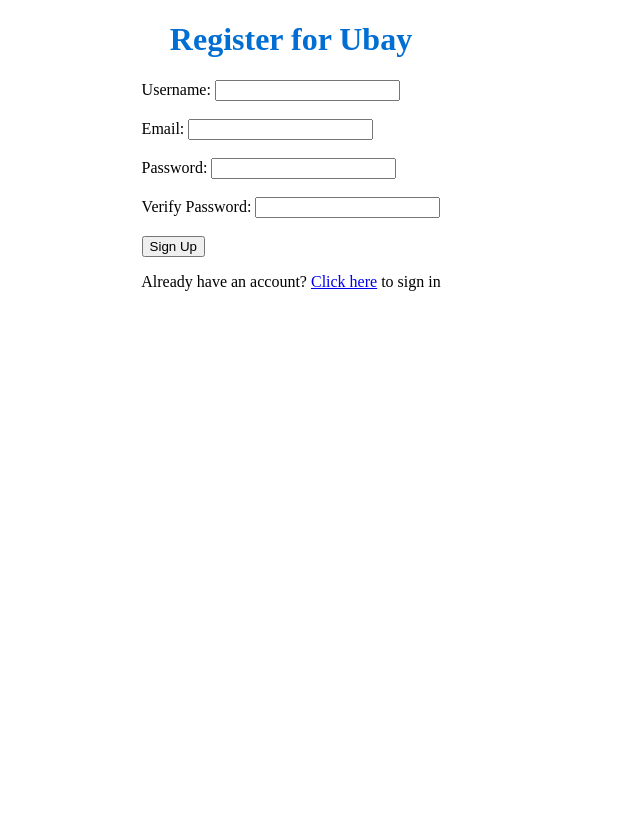
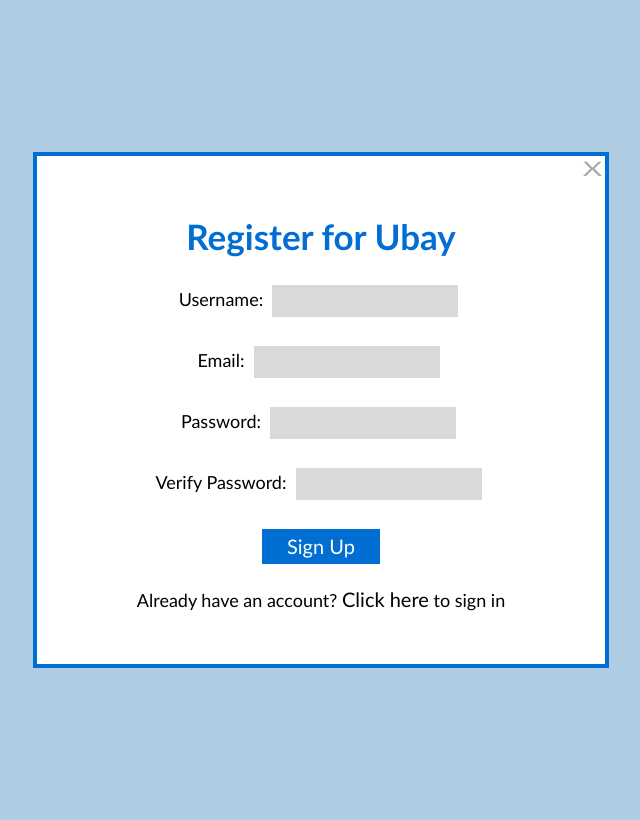
Before and after one commit to cse442-at-ub/project_s23-one-belt-one-road, a PHP site: page /Register.php in a window 1280 px wide. Shown: the whole page, without its empty margins (349-989 px from the left). Before the commit the page ends 291 px from the top, so only its background shows below. Run offline with PHP 8.4, Linux system fonts and the light colour scheme.

Commit message:
Modified the style of register page #82

```diff
--- a/login.php
+++ b/login.php
@@ -22,7 +22,7 @@ if ($_SERVER['REQUEST_METHOD'] == 'POST') {
 </head>
 <body class="login-register-body">
 <div class="login-register-page">
-	<a href="#" class="login-register-close-button" onclick="history.back(); return false;">X</a>
+	<a href="#" class="login-register-close-button" id="login-close-button" onclick="history.back(); return false;">X</a>
 	<div class="login-register-container">
 	<h1>Log In</h1>
 
--- a/register.php
+++ b/register.php
@@ -70,11 +70,13 @@ if ($_SERVER["REQUEST_METHOD"] == "POST") {
 
 <head>
 	<title>Registration Page</title>
-	<link rel="stylesheet" type="text/css" href="styleLogReg.css">
+	<link rel="stylesheet" type="text/css" href="style.css">
 </head>
 
-<body>
-	<div class="container">
+<body class="login-register-body">
+<div class="login-register-page">
+	<a href="#" class="login-register-close-button" id="register-close-button" onclick="history.back(); return false;">X</a>
+	<div class="login-register-container">
 
 		<h1>Register for Ubay</h1>
 		<?php if (!empty($errors)) : ?>
@@ -98,7 +100,7 @@ if ($_SERVER["REQUEST_METHOD"] == "POST") {
 			<label for="password2">Verify Password:</label>
 			<input type="password" name="password2" id="password2" required><br><br>
 
-			<input type="submit" value="Sign Up">
+			<input type="submit" value="Sign Up" class="blue-button-medium">
 		</form>
 		<p>Already have an account? <a href="login.php">Click here</a> to sign in</p>
 	</div>
--- a/style.css
+++ b/style.css
@@ -350,9 +350,6 @@ input[type="number"] {
     transform: scale(1.5, 1);
     color: #A9A9A9;
     font-weight: 550;
-    position: absolute;
-    top: calc(50% - 179px);
-    right: calc(50% - 270px);
     padding-inline: 2px;
 }
 
@@ -361,3 +358,15 @@ input[type="number"] {
     background-color: #006ED3;
     color: white;
 }
+
+#login-close-button {
+    position: absolute;
+    top: calc(50% - 179px);
+    right: calc(50% - 270px);
+}
+
+#register-close-button {
+    position: absolute;
+    top: calc(50% - 244px);
+    right: calc(50% - 310px);
+}
```
